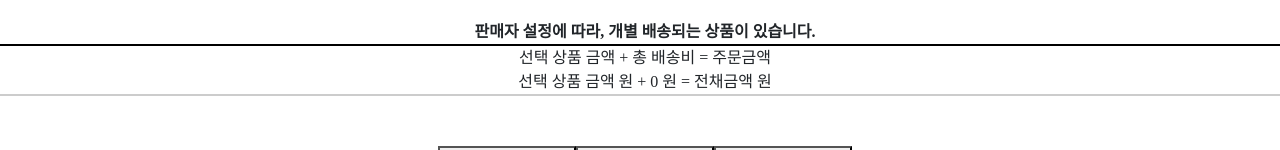
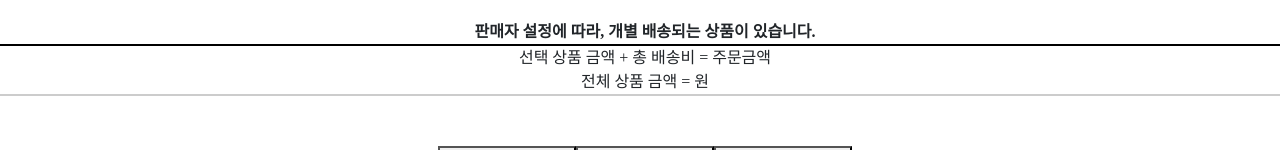
Before and after one commit to haeunss/haeunss.github.io, a React (Create React App) app: page /top/cart in a window 1280 px wide. Shown: the part 333-483 px from the top of the page. Built offline with nearby package versions, Linux system fonts and the light colour scheme; a web font is replaced by a local one.

Commit message:
cart_total_price

```diff
--- a/src/components/Cart.js
+++ b/src/components/Cart.js
@@ -8,13 +8,21 @@ const Cart = (props) => {
     let state = useSelector((state)=> state)
     let dispatch = useDispatch()
 
+    let total = [0];
+    for(let a=0; a<state.cart.length; a++){
+        let b = state.cart[a].price * state.cart[a].count;
+        total.push(b);
+        const add = total => total.reduce((a, b) => a + b, 0);
+        var sum = add(total);
+    }
+
     return(
         <div className='cart_wrap'>
             <h1>장바구니</h1>
             <table className='cart_table'>
                 <thead>
                     <tr>
-                        <th colspan="6">판매자 설정에 따라, 개별 배송되는 상품이 있습니다.</th>
+                        <th colSpan="6">판매자 설정에 따라, 개별 배송되는 상품이 있습니다.</th>
                     </tr>
                 </thead>
                 <tbody>
@@ -46,10 +54,10 @@ const Cart = (props) => {
                 </tbody>
                 <tfoot>
                     <tr className='cart_price_ko'>
-                        <td colspan="6">선택 상품 금액 + 총 배송비 = 주문금액</td>
+                        <td colSpan="6">선택 상품 금액 + 총 배송비 = 주문금액</td>
                     </tr>
                     <tr className='cart_price_num'>
-                        <td colspan="6">선택 상품 금액 원 + 0 원 = 전채금액 원</td>
+                        <td colSpan="6">전체 상품 금액 = {sum}원</td>
                     </tr>
                 </tfoot>
             </table>
```
